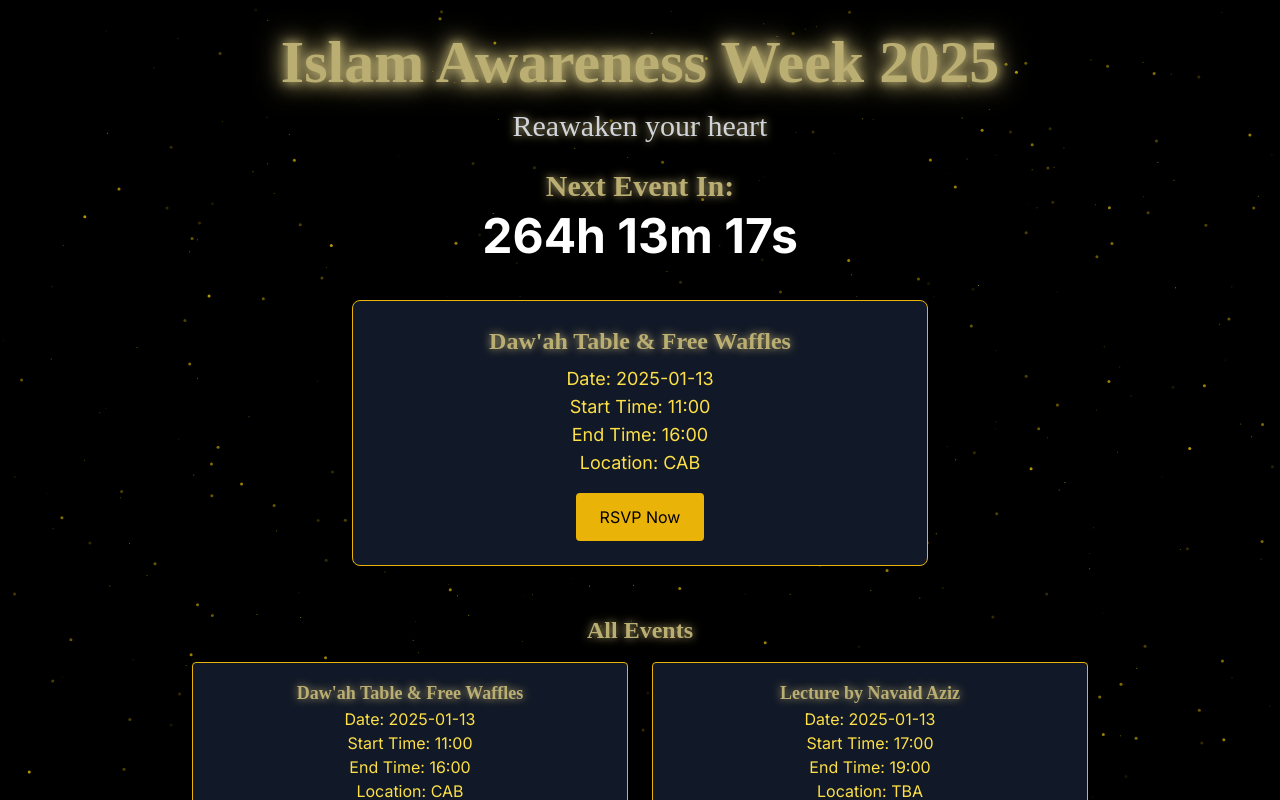
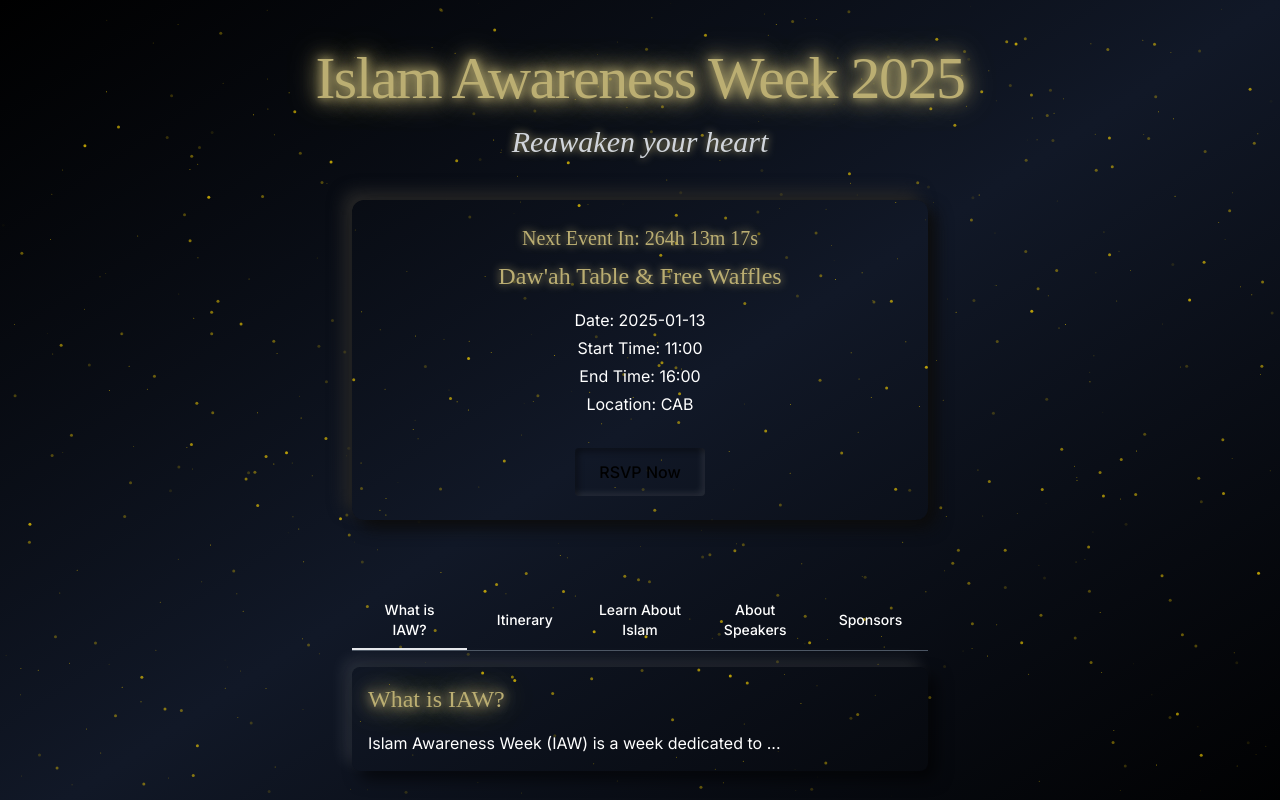
Before and after one commit to Donutboy2003/iaw2025, a Next.js app: page / in a window 1280 px wide. Shown: the top 800 px of the page. Built offline with nearby package versions, Linux system fonts and the light colour scheme.

Commit message:
Update page.tsx

```diff
--- a/app/page.tsx
+++ b/app/page.tsx
@@ -1,21 +1,19 @@
 'use client';
 
-import Link from 'next/link';
-import { useState, useEffect } from 'react';
-import Particles from './components/ui/Particles'; // Adjust the path to your Particles component
+import { useState, useEffect } from "react";
+import Particles from "./components/ui/Particles";
+import TabCard from "./components/TabCard";
 
-// Define the type for an event
 type Event = {
   id: number;
   name: string;
   date: string;
-  startTime: string; // Updated from `time` to `startTime`
-  endTime: string; // New field for event end time
+  startTime: string;
+  endTime: string;
   location: string;
   rsvpLink: string;
 };
 
-// Mock data for events
 const events: Event[] = [
   {
     id: 1,
@@ -51,16 +49,16 @@ const events: Event[] = [
     startTime: "11:00",
     endTime: "16:00",
     location: "SUB",
-    rsvpLink: "https://forms.gle/exampleRSVP1",
+    rsvpLink: "https://forms.gle/exampleRSVP4",
   },
   {
     id: 5,
     name: "Lecture by Tim Humble",
-    date: "2025-01-13",
+    date: "2025-01-15",
     startTime: "17:00",
     endTime: "19:00",
     location: "TBA",
-    rsvpLink: "https://forms.gle/exampleRSVP2",
+    rsvpLink: "https://forms.gle/exampleRSVP5",
   },
   {
     id: 6,
@@ -69,7 +67,7 @@ const events: Event[] = [
     startTime: "11:00",
     endTime: "16:00",
     location: "CAB",
-    rsvpLink: "https://forms.gle/exampleRSVP1",
+    rsvpLink: "https://forms.gle/exampleRSVP6",
   },
   {
     id: 7,
@@ -78,7 +76,7 @@ const events: Event[] = [
     startTime: "17:00",
     endTime: "19:00",
     location: "TBA",
-    rsvpLink: "https://forms.gle/exampleRSVP2",
+    rsvpLink: "https://forms.gle/exampleRSVP7",
   },
   {
     id: 8,
@@ -87,31 +85,25 @@ const events: Event[] = [
     startTime: "17:00",
     endTime: "19:00",
     location: "TBA",
-    rsvpLink: "https://forms.gle/exampleRSVP2",
+    rsvpLink: "https://forms.gle/exampleRSVP8",
   },
 ];
-
-// Function to determine the next event based on the start time
-function getNextEvent(events: Event[]): Event | null {
-  const now = new Date();
-  return events.find(
-    event => new Date(`${event.date}T${event.startTime}`) > now
-  ) || null;
-}
 
 export default function Home() {
   const [nextEvent, setNextEvent] = useState<Event | null>(null);
   const [timeRemaining, setTimeRemaining] = useState<string>("");
 
   useEffect(() => {
-    const next = getNextEvent(events);
-    setNextEvent(next);
+    const now = new Date();
+    const upcomingEvent = events.find(
+      (event) => new Date(`${event.date}T${event.startTime}`) > now
+    );
+    setNextEvent(upcomingEvent);
 
-    const interval = setInterval(() => {
-      if (next) {
-        const eventTime = new Date(`${next.date}T${next.startTime}`);
-        const now = new Date();
-        const diff = eventTime.getTime() - now.getTime();
+    if (upcomingEvent) {
+      const interval = setInterval(() => {
+        const eventTime = new Date(`${upcomingEvent.date}T${upcomingEvent.startTime}`);
+        const diff = eventTime.getTime() - new Date().getTime();
 
         if (diff > 0) {
           const hours = Math.floor(diff / (1000 * 60 * 60));
@@ -121,14 +113,14 @@ export default function Home() {
         } else {
           setTimeRemaining("Event is starting now!");
         }
-      }
-    }, 1000);
+      }, 1000);
 
-    return () => clearInterval(interval);
+      return () => clearInterval(interval);
+    }
   }, []);
 
   return (
-    <main className="relative min-h-screen bg-black">
+    <main className="relative min-h-screen bg-gradient-to-br from-black via-gray-900 to-black">
       <Particles
         className="absolute inset-0 z-0"
         quantity={300}
@@ -137,60 +129,50 @@ export default function Home() {
         staticity={100}
       />
 
-      <div className="relative z-10 flex flex-col items-center text-center px-4 py-8 text-white">
-        {/* Main Heading */}
-        <h1 className="text-6xl font-extrabold mb-4 glow-text">Islam Awareness Week 2025</h1>
-        <h2 className="text-3xl text-gray-300 mb-6">Reawaken your heart</h2>
+      <div className="relative z-10 flex flex-col items-center text-center px-4 py-12 text-white">
+        <h1 className="text-6xl font-baskervville mb-4 glow-text tracking-tight">
+          Islam Awareness Week 2025
+        </h1>
+        <h2 className="text-2xl md:text-3xl text-gray-300 mb-10 italic font-poppins">
+          Reawaken your heart
+        </h2>
 
-        {/* Countdown */}
         {nextEvent && (
-          <div className="mb-10">
-            <h3 className="text-3xl font-semibold mb-2">Next Event In:</h3>
-            <p className="text-5xl font-bold">{timeRemaining}</p>
+          <div
+            className="mb-12 w-full max-w-xl rounded-xl p-6 transition hover:shadow-xl"
+            style={{
+              background: "transparent",
+              boxShadow: "8px 8px 16px #0c0c0c, -8px -8px 16px #282828",
+            }}
+          >
+            <h3 className="text-xl font-baskervville mb-2">
+              Next Event In: <span className="text-gold">{timeRemaining}</span>
+            </h3>
+            <h2 className="text-2xl font-baskervville mb-4 text-gold">
+              {nextEvent.name}
+            </h2>
+            <div className="space-y-1 mb-4 text-white">
+              <p>Date: {nextEvent.date}</p>
+              <p>Start Time: {nextEvent.startTime}</p>
+              <p>End Time: {nextEvent.endTime}</p>
+              <p>Location: {nextEvent.location}</p>
+            </div>
+            <a
+              href={nextEvent.rsvpLink}
+              target="_blank"
+              rel="noopener noreferrer"
+              className="inline-block mt-4 px-6 py-3 bg-gold text-black font-medium rounded hover:bg-yellow-600 focus:outline-none focus:ring-2 focus:ring-yellow-400"
+              style={{
+                boxShadow:
+                  "inset 3px 3px 6px rgba(0,0,0,0.4), inset -3px -3px 6px rgba(255,255,255,0.1)",
+              }}
+            >
+              RSVP Now
+            </a>
           </div>
         )}
 
-        {/* Next Event */}
-        {nextEvent ? (
-          <div className="mb-12 w-full max-w-xl bg-gray-900 p-6 rounded-lg shadow-md border border-yellow-500">
-            <h2 className="text-2xl font-semibold mb-2">{nextEvent.name}</h2>
-            <p className="text-lg text-yellow-300">Date: {nextEvent.date}</p>
-            <p className="text-lg text-yellow-300">Start Time: {nextEvent.startTime}</p>
-            <p className="text-lg text-yellow-300">End Time: {nextEvent.endTime}</p>
-            <p className="text-lg text-yellow-300">Location: {nextEvent.location}</p>
-            <Link href={nextEvent.rsvpLink}>
-              <button className="mt-4 px-6 py-3 bg-yellow-500 text-black rounded hover:bg-yellow-600">
-                RSVP Now
-              </button>
-            </Link>
-          </div>
-        ) : (
-          <p className="text-xl">No upcoming events</p>
-        )}
-
-        {/* List of All Events */}
-        <div className="w-full max-w-4xl">
-          <h2 className="text-2xl font-bold mb-4">All Events</h2>
-          <div className="grid grid-cols-1 md:grid-cols-2 gap-6">
-            {events.map(event => (
-              <div
-                key={event.id}
-                className="p-4 bg-gray-900 border border-yellow-500 rounded shadow-md hover:shadow-lg transition"
-              >
-                <h3 className="text-lg font-semibold">{event.name}</h3>
-                <p className="text-yellow-300">Date: {event.date}</p>
-                <p className="text-yellow-300">Start Time: {event.startTime}</p>
-                <p className="text-yellow-300">End Time: {event.endTime}</p>
-                <p className="text-yellow-300">Location: {event.location}</p>
-                <Link href={event.rsvpLink}>
-                  <button className="mt-3 px-4 py-2 bg-yellow-500 text-black rounded hover:bg-yellow-600">
-                    RSVP
-                  </button>
-                </Link>
-              </div>
-            ))}
-          </div>
-        </div>
+        <TabCard events={events} />
       </div>
     </main>
   );
```
